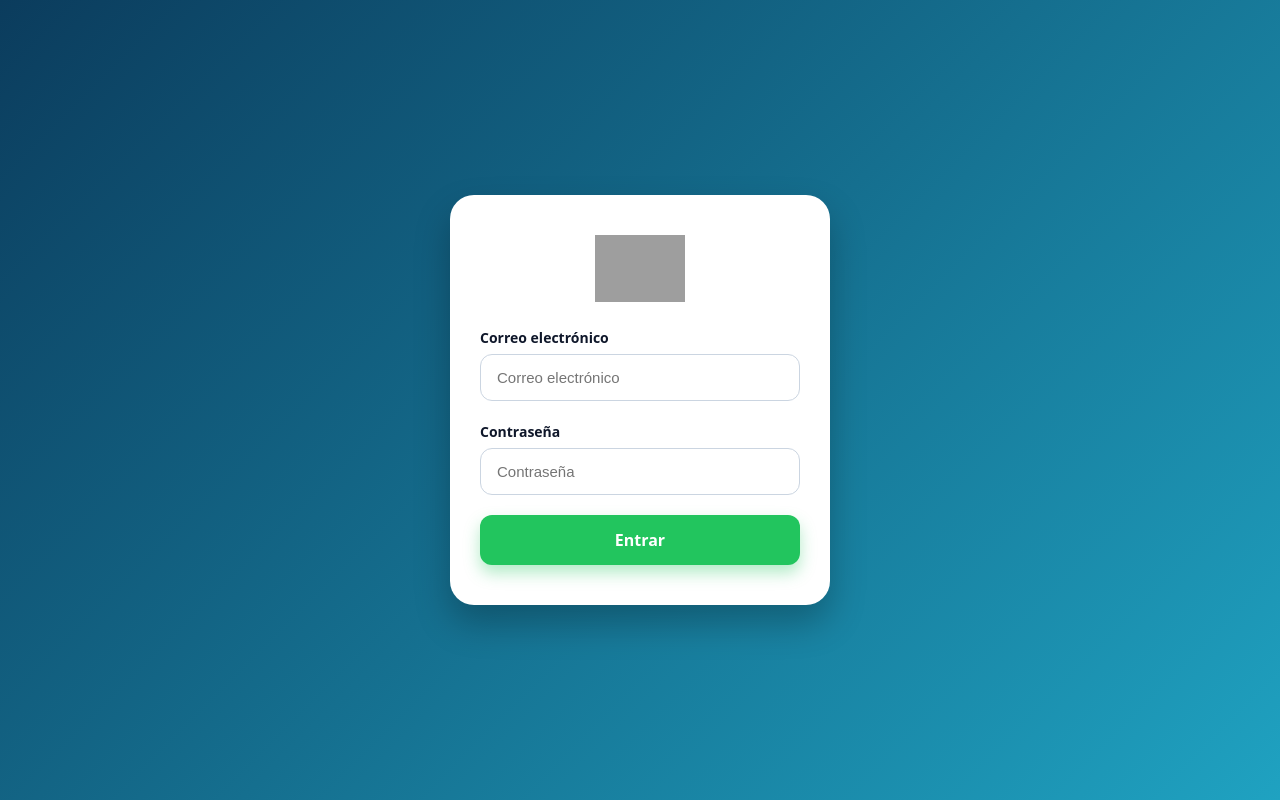
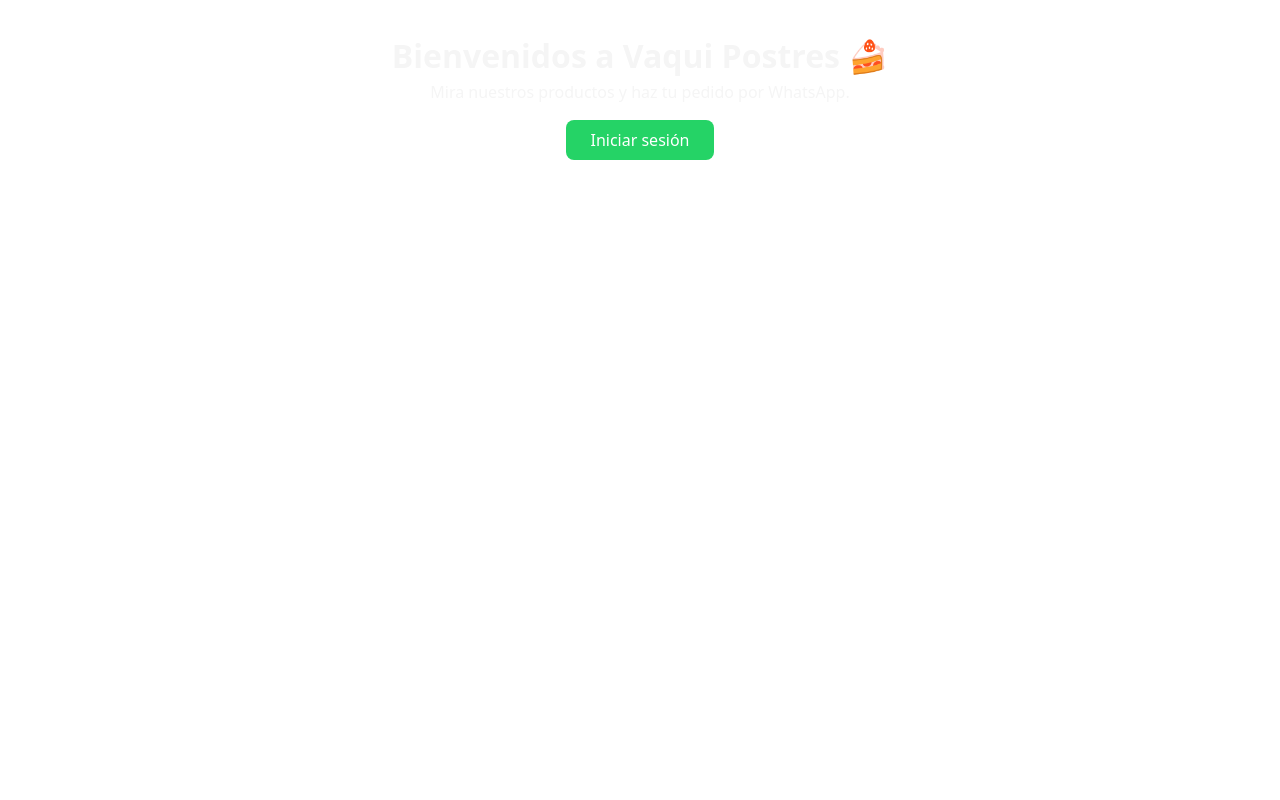
Before and after one commit to perudev3/vaquipostres-catalogo, a Vue app: page / in a window 1280 px wide. Before the commit this address led to /login. Built offline with nearby package versions, Linux system fonts and the light colour scheme; grey boxes are pictures that could not be loaded.

Commit message:
cambios en interfaz para vaquipostres

```diff
--- a/src/components/Sidebar.vue
+++ b/src/components/Sidebar.vue
@@ -67,7 +67,7 @@ onMounted(() => {
     <!-- HEADER (logo alineado al toggle) -->
     <div class="sidebar-header">
       <div class="brand-logo">
-        <img src="/logo.png" alt="KioPOS Logo" />
+        <img src="/logo.jpeg" alt="KioPOS Logo" />
       </div>
     </div>
 
--- a/src/router/index.js
+++ b/src/router/index.js
@@ -3,15 +3,28 @@ import { supabase } from '../lib/supabase';
 
 import Login from '../views/Login.vue';
 import DashboardLayout from '../layouts/DashboardLayout.vue';
+import Landing from '../views/Landing.vue';
+
 
 const routes = [
+  {
+    path: '/',
+    name: 'landing',
+    component: Landing,
+    beforeEnter: async (to, from, next) => {
+      const { data } = await supabase.auth.getSession();
+      const isAuthenticated = !!data.session;
+      if (isAuthenticated) return next('/dashboard'); // ya logueado, va al dashboard
+      next(); // no logueado, muestra landing
+    },
+  },
   {
     path: '/login',
     name: 'login',
     component: Login,
   },
   {
-    path: '/',
+    path: '/dashboard',
     component: DashboardLayout,
     meta: { requiresAuth: true },
     children: [
--- /dev/null
+++ b/src/views/Landing.vue
@@ -0,0 +1,26 @@
+<template>
+  <div class="landing-page">
+    <h1>Bienvenidos a Vaqui Postres 🍰</h1>
+    <p>Mira nuestros productos y haz tu pedido por WhatsApp.</p>
+    <router-link to="/login" class="btn-login">Iniciar sesión</router-link>
+  </div>
+</template>
+
+<script setup>
+</script>
+
+<style scoped>
+.landing-page {
+  text-align: center;
+  padding: 2rem;
+}
+.btn-login {
+  display: inline-block;
+  margin-top: 1rem;
+  padding: 0.5rem 1.5rem;
+  background-color: #25d366;
+  color: white;
+  border-radius: 8px;
+  text-decoration: none;
+}
+</style>
--- a/src/views/Login.vue
+++ b/src/views/Login.vue
@@ -3,7 +3,7 @@
     <div class="login-card">
       <!-- Logo arriba -->
       <div class="logo">
-        <img src="/logo.png" alt="KioPOS Logo" />
+        <img src="/logo.jpeg" alt="KioPOS Logo" />
       </div>
 
       <form @submit.prevent="login" class="login-form">
```
